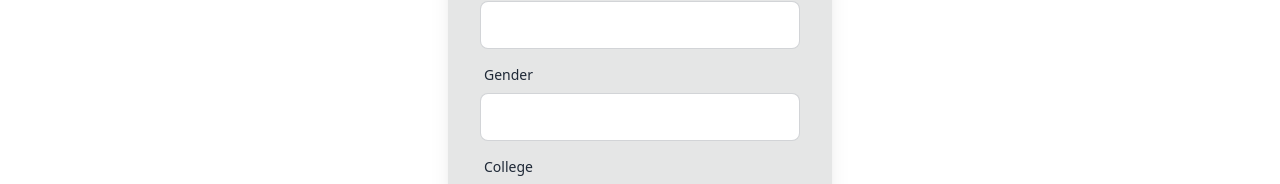
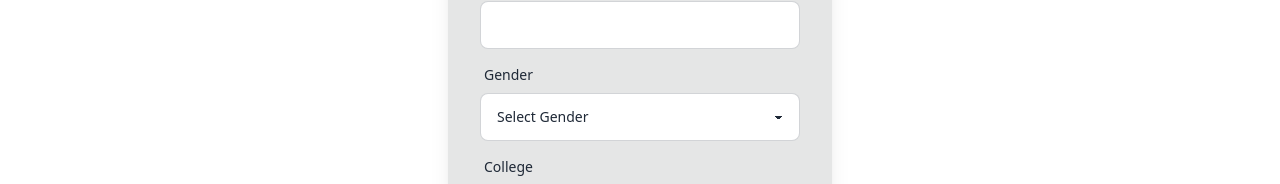
Before and after one commit to artiwari10/CampusDevMatch-Backend-Frontend, a React (Vite) app in the folder Frontend/: page /login in a window 1280 px wide. Both pictures are taken after a click on the element "New User? Signup Here". Shown: the part 499-683 px from the top of the page. Built offline with nearby package versions, Linux system fonts and the light colour scheme; no server answers.

Commit message:
Update Login.jsx

```diff
--- a/Frontend/src/components/Login.jsx
+++ b/Frontend/src/components/Login.jsx
@@ -110,12 +110,16 @@ const Login = () => {
                   <div className="label">
                     <span className="label-text">Gender</span>
                   </div>
-                  <input
-                    type="text"
+                  <select
+                    className="select select-bordered w-full max-w-xs"
                     value={gender}
-                    className="input input-bordered w-full max-w-xs"
                     onChange={(e) => setGender(e.target.value)}
-                  />
+                  >
+                    <option value="">Select Gender</option>
+                    <option value="Male">Male</option>
+                    <option value="Female">Female</option>
+                    <option value="Other">Other</option>
+                  </select>
                 </label>
                 <label className="form-control w-full max-w-xs my-2">
                   <div className="label">
```
